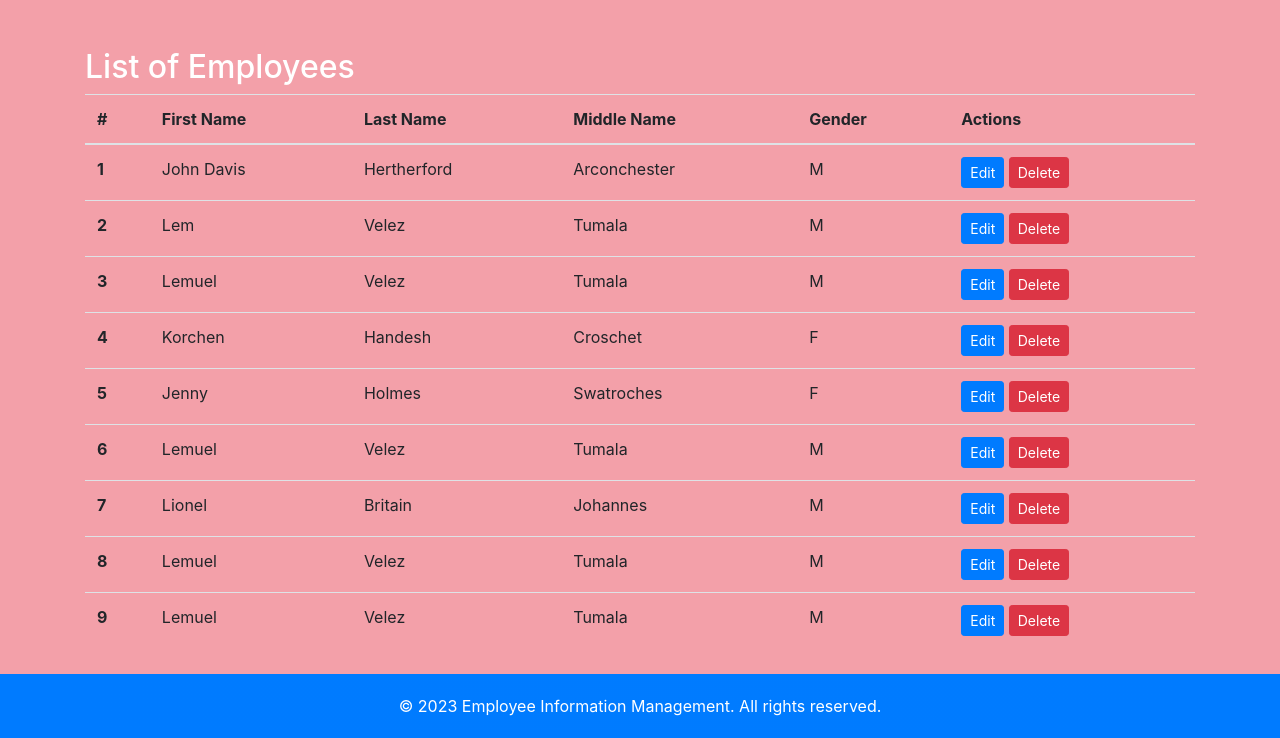
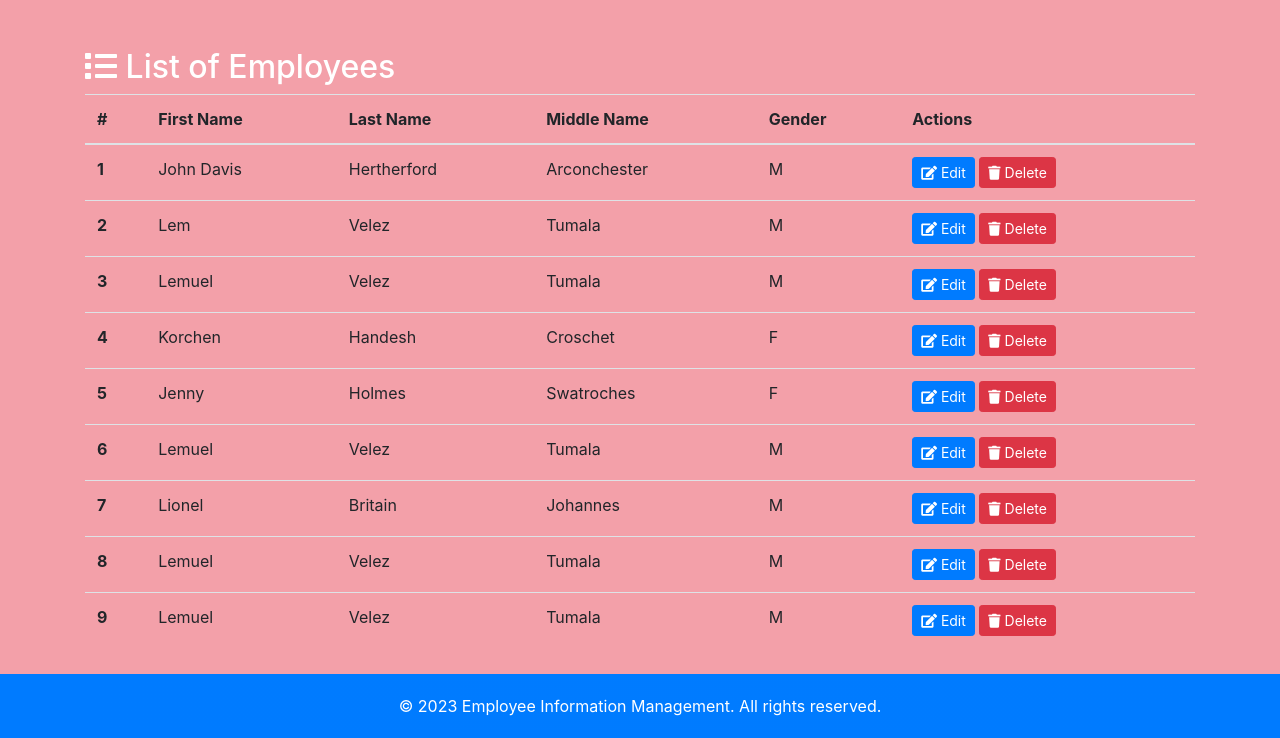
Before and after one commit to LemuelVelez/Employee_Management_System, a Django app: page /list/ in a window 1280 px wide. Shown: the part 62-800 px from the top of the page. Run offline with Django 4.2, Linux system fonts and the light colour scheme; data comes from the database, SQL or seed files in the repository; some libraries are stand-ins or nearby versions.

Commit message:
add icons on list page

```diff
--- a/employee/templates/employee/list_employees.html
+++ b/employee/templates/employee/list_employees.html
@@ -4,7 +4,7 @@
 
 {% block content %}
 <div class="container mt-5">
-    <h2 style="color: white;">List of Employees</h2>
+    <h2 style="color: white;"><i class="fas fa-list"></i> List of Employees</h2>
     <table class="table">
         <thead>
             <tr>
@@ -25,8 +25,8 @@
                     <td>{{ employee.middle }}</td>
                     <td>{{ employee.gender }}</td>
                     <td>
-                        <a href="{% url 'edit_employee' employee.id %}" class="btn btn-primary btn-sm">Edit</a>
-                        <a href="{% url 'delete_employee' employee.id %}" class="btn btn-danger btn-sm" onclick="return confirm('Are you sure you want to delete this employee?')">Delete</a>
+                        <a href="{% url 'edit_employee' employee.id %}" class="btn btn-primary btn-sm"><i class="fas fa-edit"></i> Edit</a>
+                        <a href="{% url 'delete_employee' employee.id %}" class="btn btn-danger btn-sm" onclick="return confirm('Are you sure you want to delete this employee?')"><i class="fas fa-trash"></i> Delete</a>
                     </td>
                 </tr>
             {% endfor %}
```
